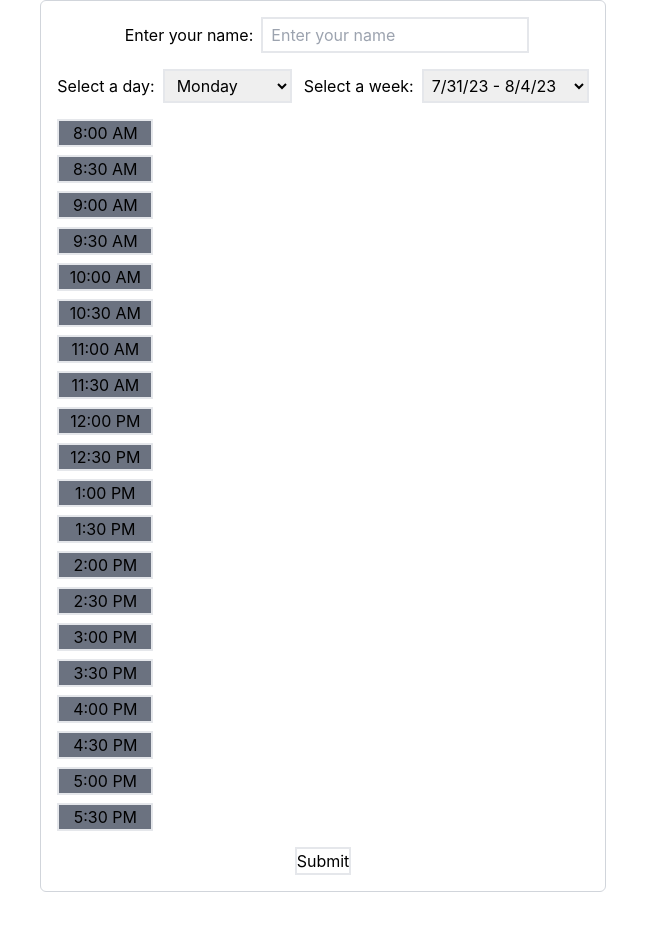
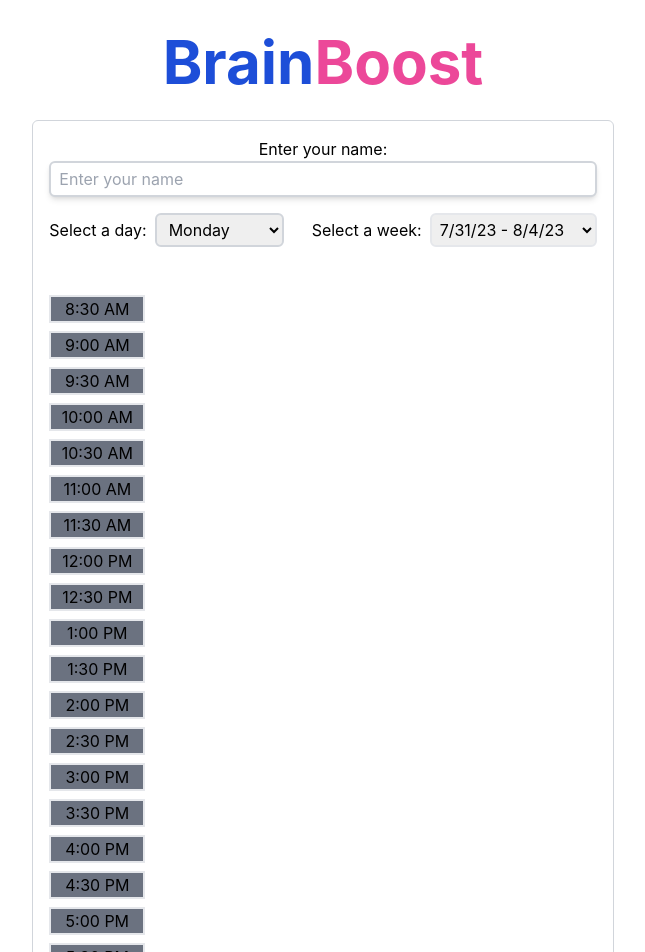
Before and after one commit to Rdeb5/TutoringProject, a React (Create React App) app: page / in a window 1280 px wide. Shown: the top 952 px of the page, without its empty margins (317-962 px from the left). Before the commit the page ends 892 px from the top, so only its background shows below. Built offline with nearby package versions, Linux system fonts and the light colour scheme.

Commit message:
Update App.js
- Final App for demo

```diff
--- a/src/App.js
+++ b/src/App.js
@@ -49,9 +49,13 @@
   const [booking, setBooking] = useState("");
 
   // State variable to store the selected time slot
-  const [selected, setSelected] = useState('');
+  const [selected, setSelected] = useState(0);
+
+  //const [, forceUpdate] = useReducer(x => x + 1, 0);
+
 
   //one time slot: [state,name]
+
   const getTimeSlots =
   [
     ["Monday",[0,""],[0,""],[0,""],[0,""],[0,""],[0,""],[0,""],[0,""],[0,""],[0,""],[0,""],[0,""],[0,""],[0,""],[0,""],[0,""],[0,""],[0,""],[0,""],[0,""]],
@@ -60,7 +64,6 @@
   ];
 
   const[data,setData]=useState(getTimeSlots);
-
 
 
 
@@ -77,7 +80,45 @@
       setData(newData);
       // Set the selected time slot index
       setSelected(index);
+      console.log(selected);
+      console.log(data[selectedDay][selected]);
   }
+
+  function handleSubmit() {
+    console.log(selected);
+
+    // Update the name in the selected time slot based on the input value
+    const newName = document.getElementById("Name").value;
+    const newData = [...data];
+    newData[selectedDay][selected][1] = newName;
+    newData[selectedDay][selected][0] = 2;
+
+    // Update the state with the new data array
+    setData(newData, () => {
+      // This callback will be executed after the state is updated and the component is re-rendered.
+      console.log(data[selectedDay][selected]); // Log the updated state
+    });
+  }
+
+
+
+  function renderIcon(){
+    console.log("came here")
+    return(
+      <div>Function called</div>
+    )
+
+  // render();
+
+  //  return (
+  //      <div className="patient-container">
+
+  //      {this.renderIcon}
+
+  //     </div>
+  //  );
+ }
+
 
 
 
@@ -85,25 +126,29 @@
 
   // JSX for rendering the component
   return (
-    <div className="flex flex-col items-center justify-center min-h-screen">
-      <div className="border border-gray-300 p-4 rounded-md text-center">
+    <div className="flex flex-col items-center justify-center min-h-screen px-4">
+     <h1 className="text-6xl font-bold text-center text-blue-700 mt-8 mb-4">
+  Brain<span className="text-pink-500">Boost</span>
+</h1>
+      <div className="border border-gray-300 p-4 rounded-md text-center mt-3 w-30">
         <label className="text-left px-2">Enter your name:</label>
         <input
+          id='Name'
           type="text"
           value={booking}
           onChange={(e) => setBooking(e.target.value)}
           placeholder="Enter your name"
-          className="border border-2 px-2 py-1 mb-4 w-50"
+          className="border border-2 border-gray-300 shadow-md px-2 py-1 mb-4 w-full rounded-md focus:outline-none focus:ring-2 focus:ring-blue"
         />
         {/* Select input for day selection */}
-        <div className="flex items-center mb-4">
+        <div className="flex items-center mb-4 space-x-4">
           <div className="flex items-center space-x-2">
             <label htmlFor="day-select">Select a day:</label>
             <select
               id="day-select"
               value={selectedDay}
               onChange={handleDayChange}
-              className="border border-2 px-2 py-1"
+              className="border border-2 border-gray-300 px-2 py-1 rounded-md focus:outline-none focus:ring-2 focus:ring-blue-500"
             >
               {/* Options for different days */}
               {data.map((day,index) => (
@@ -117,7 +162,7 @@
             <label htmlFor="week-select" className="ml-3">Select a week:</label>
             <select
               id="week-select"
-              className="border border-2 px-1 py-1"
+              className="border border-2 px-1 py-1 rounded-md focus:outline-none focus:ring-2 focus:ring-blue-500"
             >
               {/* Options for different weeks */}
               <option value="Week1">7/31/23 - 8/4/23</option>
@@ -130,7 +175,7 @@
         </div>
         {/* Time slot buttons */}
 
-<div className="flex flex-col space-y-2">
+<div className="flex flex-col space-y-2 rounded-md">
   {data[selectedDay].map((timeSlot, index) => {
     // Calculate time based on the index (30 minutes interval)
     const startTime = new Date(0);
@@ -148,20 +193,25 @@
       hour12: true,
     });
 
-    return (
+    const displayIndex = index + 1;
+
+     return (
       <button
         key={timeSlot.id}
-        className={timeSlot[0] === 1 ? 'bg-red-500 border border-2 w-24' : 'border border-2 hover:bg-green-500 bg-gray-500 w-24'}
-        onClick={() => handleTimeSlotClick(timeSlot)}
+        className={timeSlot[0] === 1 ? 'bg-green-500 border border-2 w-24' :
+        timeSlot[0] === 0 ? 'border border-2 hover:bg-green-500 bg-gray-500 w-24':
+        timeSlot[0] === 2
+        ? 'pointer-events-none disabled cursor-not-allowed bg-red-500 border border-2 w-24 text-white' // Red background with white text and disabled state
+        : "text-white" // Default white text color}
+       }  onClick={() => handleTimeSlotClick(timeSlot)}
       >
-        {formattedStartTime}
+        {formattedStartTime} {timeSlot[1]}
       </button>
     );
   })}
 </div>
-
-
-        <button className="border border-2 mt-4" >
+        <button
+         className="border border-2 bg-blue-500 hover:bg-blue-600 text-white px-4 py-2 mt-4 rounded-md" onClick = {() => { handleSubmit();} } >
           Submit
         </button>
       </div>
```
